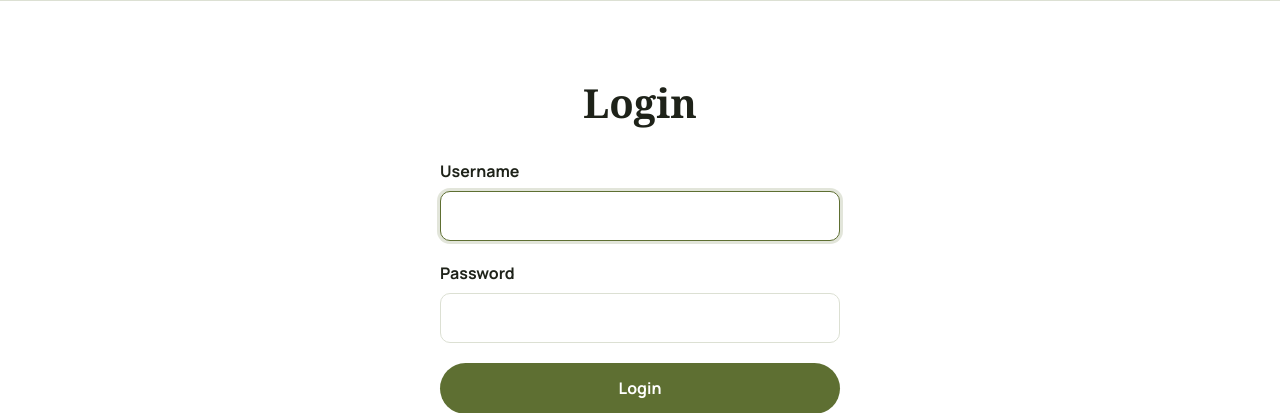
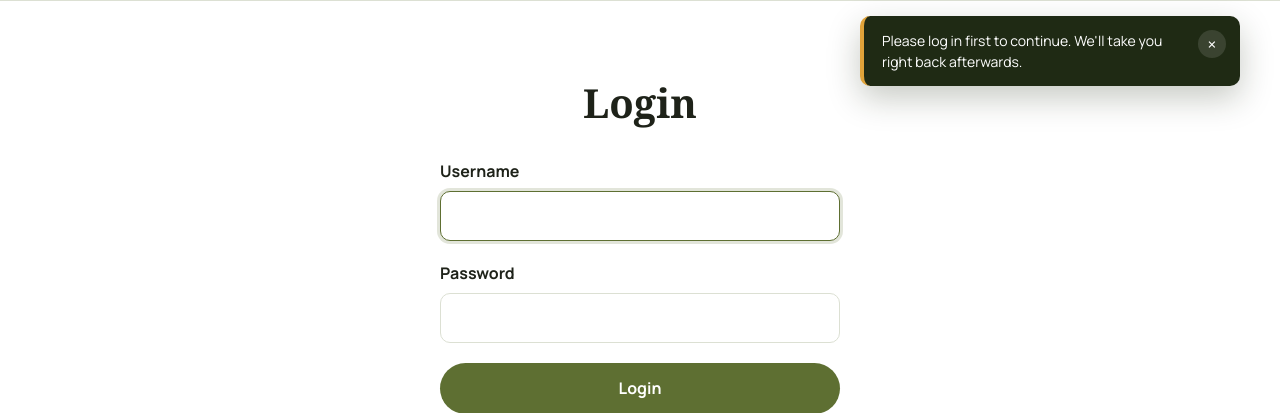
Before and after one commit to PBP-Group-KKI2/foodprint, a Django app: page /login/?next=/dashboard/users/ in a window 1280 px wide. Shown: the part 76-489 px from the top of the page. Run offline with Django 5.2, Linux system fonts and the light colour scheme.

Commit message:
feat: notify and return users after login-required redirects

```diff
--- a/main/views.py
+++ b/main/views.py
@@ -75,16 +75,25 @@ def register(request):
 def login_user(request):
     form = AuthenticationForm(request, data=request.POST or None)
 
+    # login_required adds ?next=; only same-site paths are kept to avoid open redirects
+    next_url = request.POST.get("next") or request.GET.get("next", "")
+    if not url_has_allowed_host_and_scheme(
+        next_url, allowed_hosts={request.get_host()}, require_https=request.is_secure()
+    ):
+        next_url = ""
+
     if request.method == "POST" and form.is_valid():
         user = form.get_user()
         login(request, user)
-        response = redirect("main:landing")
+        response = redirect(next_url or "main:landing")
         response.set_cookie('last_login', datetime.datetime.now().strftime('%d-%m %Y [%H:%M:%S]'))
         return response
 
     context = {
         "name": "Foodprint",
         "form": form,
+        "next": next_url,
+        "login_required_notice": request.method == "GET" and bool(next_url),
     }
     return render(request, "login.html", context)
 
--- a/static/css/styles.css
+++ b/static/css/styles.css
@@ -910,6 +910,45 @@ a.feature-card:hover .feature-card__cta .icon { transform: translateX(3px); }
 }
 
 /* =============================================================
+   TOAST (templates mark it with data-toast; base.html handles dismissal)
+   ============================================================= */
+.toast {
+  position: fixed;
+  top: calc(var(--nav-h) + 1rem);
+  right: clamp(1rem, 4vw, 2.5rem);
+  z-index: 70;
+  display: flex;
+  align-items: flex-start;
+  gap: 0.75rem;
+  max-width: min(380px, calc(100vw - 2rem));
+  padding: 0.875rem 0.875rem 0.875rem 1.125rem;
+  border-left: 4px solid var(--amber-500);
+  border-radius: var(--radius-sm);
+  background: var(--green-900);
+  color: var(--white);
+  box-shadow: 0 12px 32px rgba(31, 42, 20, .25);
+  animation: toast-in 300ms cubic-bezier(.2, .7, .2, 1) both;
+}
+.toast[hidden] { display: none; }
+.toast__text { font-size: var(--fs-sm); line-height: 1.5; }
+.toast__close {
+  flex-shrink: 0;
+  width: 28px;
+  height: 28px;
+  border: 0;
+  border-radius: 50%;
+  background: rgba(255, 255, 255, .12);
+  color: var(--white);
+  font-size: 1.125rem;
+  line-height: 1;
+}
+.toast__close:hover { background: rgba(255, 255, 255, .22); }
+@keyframes toast-in {
+  from { opacity: 0; transform: translateY(-8px); }
+  to   { opacity: 1; transform: none; }
+}
+
+/* =============================================================
    RESPONSIVE
    ============================================================= */
 /* Officials see seven links, so the bar switches to the menu before it gets crowded */
@@ -930,6 +969,7 @@ a.feature-card:hover .feature-card__cta .icon { transform: translateX(3px); }
 
 @media (max-width: 640px) {
   .navbar__cta { display: none; }
+  .toast { left: 1rem; right: 1rem; max-width: none; }
 
   .hero { min-height: 640px; }
   .hero__scroll { display: none; }
--- a/templates/base.html
+++ b/templates/base.html
@@ -74,6 +74,20 @@
         }
       });
     }
+
+    // Toasts close themselves, but wait while hovered or focused so slower readers keep them
+    document.querySelectorAll('[data-toast]').forEach((toast) => {
+      let timer;
+      const close = () => { toast.hidden = true; };
+      const start = () => { timer = setTimeout(close, 7000); };
+      const pause = () => clearTimeout(timer);
+      toast.querySelector('[data-toast-close]')?.addEventListener('click', close);
+      toast.addEventListener('mouseenter', pause);
+      toast.addEventListener('mouseleave', start);
+      toast.addEventListener('focusin', pause);
+      toast.addEventListener('focusout', start);
+      start();
+    });
   </script>
 
   {# Page-specific JavaScript (AJAX, HTMX, maps) goes here #}
--- a/templates/login.html
+++ b/templates/login.html
@@ -1,14 +1,18 @@
 {% extends 'base.html' %}
 
 {% block content %}
+{% if login_required_notice %}
+  <div class="toast" role="status" data-toast>
+    <p class="toast__text">Please log in first to continue. We'll take you right back afterwards.</p>
+    <button type="button" class="toast__close" aria-label="Dismiss notification" data-toast-close>&times;</button>
+  </div>
+{% endif %}
 <section class="login-section">
     <div class="container">
         <h1>Login</h1>
-        {% for message in messages %}
-            <p class="form-message">{{ message }}</p>
-        {% endfor %}
         <form method="post" action="{% url 'main:login' %}" class="project-form">
             {% csrf_token %}
+            {% if next %}<input type="hidden" name="next" value="{{ next }}">{% endif %}
             {% for field in form %}
                 <div class="form-group">
                     <label for="{{ field.id_for_label }}">{{ field.label }}</label>
--- a/templates/navbar.html
+++ b/templates/navbar.html
@@ -30,7 +30,7 @@
         {% if user.profile.role == 'OFFICIAL' or user.profile.role == 'ORGANIZATION' %}<li><a href="{% url 'analytics:show_analytics' %}" class="navbar__link{% if ns == 'analytics' %} navbar__link--active{% endif %}"{% if ns == 'analytics' %} aria-current="page"{% endif %}>Analytics</a></li>{% endif %}
         <li><a href="{% url 'education:article_list' %}" class="navbar__link{% if ns == 'education' %} navbar__link--active{% endif %}"{% if ns == 'education' %} aria-current="page"{% endif %}>Learn</a></li>
         <li><a href="{% url 'main:show_reward' %}" class="navbar__link{% if view_name == 'main:show_reward' %} navbar__link--active{% endif %}"{% if view_name == 'main:show_reward' %} aria-current="page"{% endif %}>Rewards</a></li>
-        <li><a href="{% if user.is_authenticated %}{% url 'main:dashboard_router' %}{% else %}{% url 'main:login' %}{% endif %}" class="navbar__link{% if 'dashboard' in view_name %} navbar__link--active{% endif %}"{% if 'dashboard' in view_name %} aria-current="page"{% endif %}>Dashboard</a></li>
+        <li><a href="{% url 'main:dashboard_router' %}" class="navbar__link{% if 'dashboard' in view_name %} navbar__link--active{% endif %}"{% if 'dashboard' in view_name %} aria-current="page"{% endif %}>Dashboard</a></li>
       </ul>
     </nav>
 
@@ -77,7 +77,7 @@
       {% if user.profile.role == 'OFFICIAL' or user.profile.role == 'ORGANIZATION' %}<li><a href="{% url 'analytics:show_analytics' %}"{% if ns == 'analytics' %} aria-current="page"{% endif %}>Analytics</a></li>{% endif %}
       <li><a href="{% url 'education:article_list' %}"{% if ns == 'education' %} aria-current="page"{% endif %}>Learn</a></li>
       <li><a href="{% url 'main:show_reward' %}"{% if view_name == 'main:show_reward' %} aria-current="page"{% endif %}>Rewards</a></li>
-      <li><a href="{% if user.is_authenticated %}{% url 'main:dashboard_router' %}{% else %}{% url 'main:login' %}{% endif %}"{% if 'dashboard' in view_name %} aria-current="page"{% endif %}>Dashboard</a></li>
+      <li><a href="{% url 'main:dashboard_router' %}"{% if 'dashboard' in view_name %} aria-current="page"{% endif %}>Dashboard</a></li>
       {% if user.is_authenticated %}
         <li><a href="{% url 'main:logout' %}">Log out</a></li>
       {% else %}
```
Also changed, not shown: main/tests.py (+70 -0 lines).
